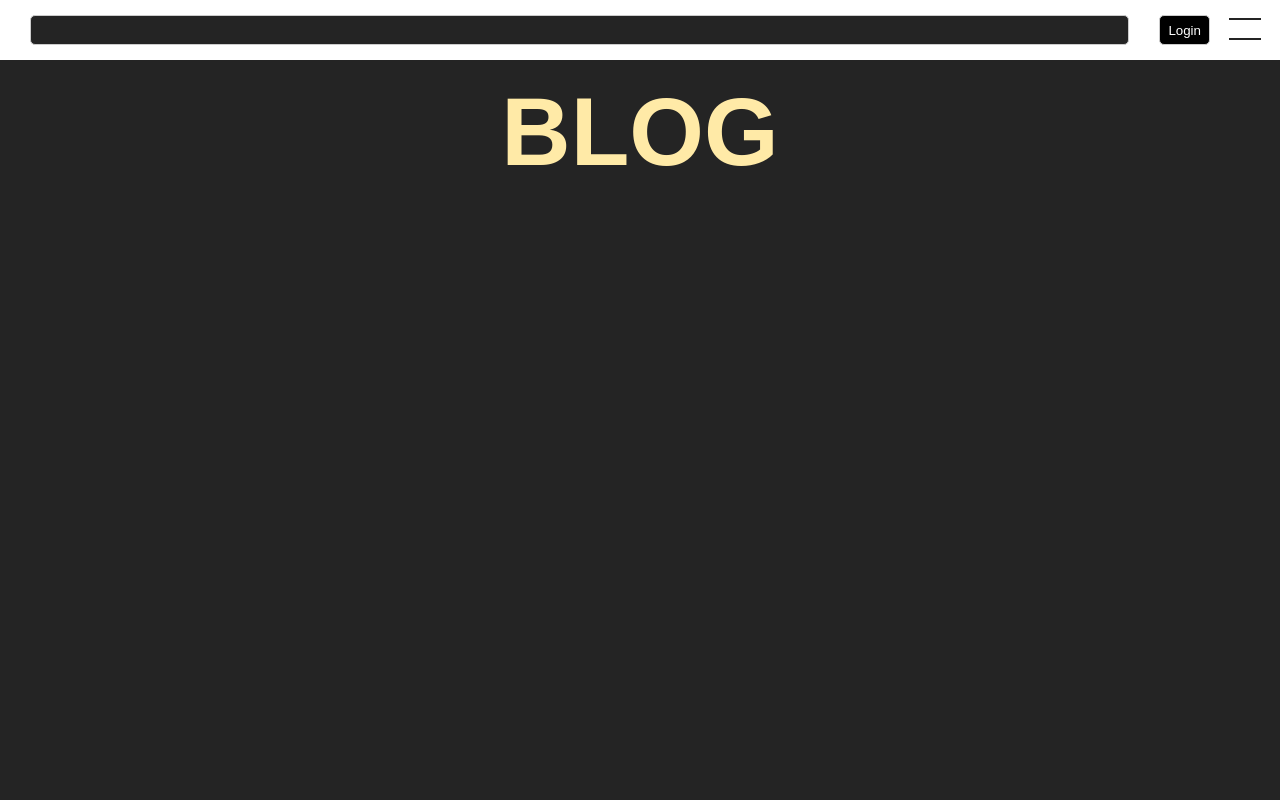
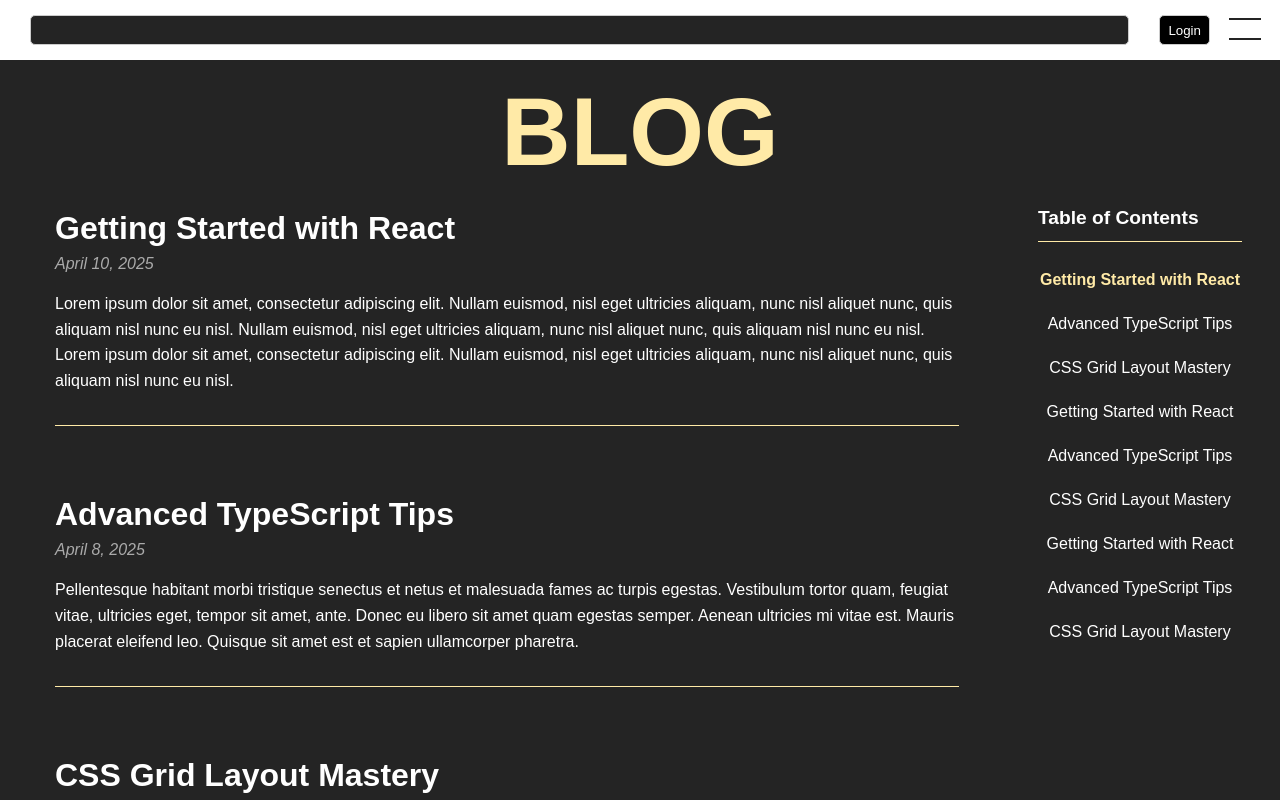
Before and after one commit to sudomonikers/atlas_of_us, a React (Vite) app in the folder ui/atlas-of-us-web-ui/: page /Blog in a window 1280 px wide. Built offline with nearby package versions, Linux system fonts and the light colour scheme; no server answers; a web font is replaced by a local one.

Commit message:
blogs looking good

```diff
--- a/ui/atlas-of-us-web-ui/src/pages/Blog/Blog.tsx
+++ b/ui/atlas-of-us-web-ui/src/pages/Blog/Blog.tsx
@@ -1,12 +1,150 @@
 import { NavBar } from "../../common-components/navbar/nav";
+import { useEffect, useRef, useState } from "react";
 import './blog.css';
 
+interface Blog {
+  id: string;
+  title: string;
+  date: string;
+  content: string;
+}
+
+// Sample blog data - replace with your actual data source
+const sampleBlogs: Blog[] = [
+  {
+    id: "blog-1",
+    title: "Getting Started with React",
+    date: "April 10, 2025",
+    content: "Lorem ipsum dolor sit amet, consectetur adipiscing elit. Nullam euismod, nisl eget ultricies aliquam, nunc nisl aliquet nunc, quis aliquam nisl nunc eu nisl. Nullam euismod, nisl eget ultricies aliquam, nunc nisl aliquet nunc, quis aliquam nisl nunc eu nisl. Lorem ipsum dolor sit amet, consectetur adipiscing elit. Nullam euismod, nisl eget ultricies aliquam, nunc nisl aliquet nunc, quis aliquam nisl nunc eu nisl."
+  },
+  {
+    id: "blog-2",
+    title: "Advanced TypeScript Tips",
+    date: "April 8, 2025",
+    content: "Pellentesque habitant morbi tristique senectus et netus et malesuada fames ac turpis egestas. Vestibulum tortor quam, feugiat vitae, ultricies eget, tempor sit amet, ante. Donec eu libero sit amet quam egestas semper. Aenean ultricies mi vitae est. Mauris placerat eleifend leo. Quisque sit amet est et sapien ullamcorper pharetra."
+  },
+  {
+    id: "blog-3",
+    title: "CSS Grid Layout Mastery",
+    date: "April 5, 2025",
+    content: "Sed ut perspiciatis unde omnis iste natus error sit voluptatem accusantium doloremque laudantium, totam rem aperiam, eaque ipsa quae ab illo inventore veritatis et quasi architecto beatae vitae dicta sunt explicabo. Nemo enim ipsam voluptatem quia voluptas sit aspernatur aut odit aut fugit, sed quia consequuntur magni dolores eos qui ratione voluptatem sequi nesciunt."
+  },
+  {
+    id: "blog-4",
+    title: "Getting Started with React",
+    date: "April 10, 2025",
+    content: "Lorem ipsum dolor sit amet, consectetur adipiscing elit. Nullam euismod, nisl eget ultricies aliquam, nunc nisl aliquet nunc, quis aliquam nisl nunc eu nisl. Nullam euismod, nisl eget ultricies aliquam, nunc nisl aliquet nunc, quis aliquam nisl nunc eu nisl. Lorem ipsum dolor sit amet, consectetur adipiscing elit. Nullam euismod, nisl eget ultricies aliquam, nunc nisl aliquet nunc, quis aliquam nisl nunc eu nisl."
+  },
+  {
+    id: "blog-5",
+    title: "Advanced TypeScript Tips",
+    date: "April 8, 2025",
+    content: "Pellentesque habitant morbi tristique senectus et netus et malesuada fames ac turpis egestas. Vestibulum tortor quam, feugiat vitae, ultricies eget, tempor sit amet, ante. Donec eu libero sit amet quam egestas semper. Aenean ultricies mi vitae est. Mauris placerat eleifend leo. Quisque sit amet est et sapien ullamcorper pharetra."
+  },
+  {
+    id: "blog-6",
+    title: "CSS Grid Layout Mastery",
+    date: "April 5, 2025",
+    content: "Sed ut perspiciatis unde omnis iste natus error sit voluptatem accusantium doloremque laudantium, totam rem aperiam, eaque ipsa quae ab illo inventore veritatis et quasi architecto beatae vitae dicta sunt explicabo. Nemo enim ipsam voluptatem quia voluptas sit aspernatur aut odit aut fugit, sed quia consequuntur magni dolores eos qui ratione voluptatem sequi nesciunt."
+  },
+  {
+    id: "blog-7",
+    title: "Getting Started with React",
+    date: "April 10, 2025",
+    content: "Lorem ipsum dolor sit amet, consectetur adipiscing elit. Nullam euismod, nisl eget ultricies aliquam, nunc nisl aliquet nunc, quis aliquam nisl nunc eu nisl. Nullam euismod, nisl eget ultricies aliquam, nunc nisl aliquet nunc, quis aliquam nisl nunc eu nisl. Lorem ipsum dolor sit amet, consectetur adipiscing elit. Nullam euismod, nisl eget ultricies aliquam, nunc nisl aliquet nunc, quis aliquam nisl nunc eu nisl."
+  },
+  {
+    id: "blog-8",
+    title: "Advanced TypeScript Tips",
+    date: "April 8, 2025",
+    content: "Pellentesque habitant morbi tristique senectus et netus et malesuada fames ac turpis egestas. Vestibulum tortor quam, feugiat vitae, ultricies eget, tempor sit amet, ante. Donec eu libero sit amet quam egestas semper. Aenean ultricies mi vitae est. Mauris placerat eleifend leo. Quisque sit amet est et sapien ullamcorper pharetra."
+  },
+  {
+    id: "blog-9",
+    title: "CSS Grid Layout Mastery",
+    date: "April 5, 2025",
+    content: "Sed ut perspiciatis unde omnis iste natus error sit voluptatem accusantium doloremque laudantium, totam rem aperiam, eaque ipsa quae ab illo inventore veritatis et quasi architecto beatae vitae dicta sunt explicabo. Nemo enim ipsam voluptatem quia voluptas sit aspernatur aut odit aut fugit, sed quia consequuntur magni dolores eos qui ratione voluptatem sequi nesciunt."
+  }
+];
+
 export function Blog() {
+  const [blogs, setBlogs] = useState<Blog[]>(sampleBlogs);
+  const [activeId, setActiveId] = useState<string>(sampleBlogs[0].id);
+  const observerRefs = useRef<IntersectionObserver[]>([]);
+
+  const scrollToBlog = (id: string) => {
+    const element = document.getElementById(id);
+    if (element) {
+      element.scrollIntoView({ behavior: 'smooth' });
+      setActiveId(id);
+    }
+  };
+
+  useEffect(() => {
+    observerRefs.current.forEach(observer => observer.disconnect());
+    observerRefs.current = [];
+
+    blogs.forEach(blog => {
+      const element = document.getElementById(blog.id);
+      if (!element) return;
+
+      const observer = new IntersectionObserver(
+        (entries) => {
+          entries.forEach(entry => {
+            if (entry.isIntersecting && entry.boundingClientRect.top <= window.innerHeight / 2) {
+              setActiveId(blog.id);
+            }
+          });
+        },
+        {
+          threshold: 0,
+          rootMargin: `-50% 0px -50% 0px`
+        }
+      );
+
+      observer.observe(element);
+      observerRefs.current.push(observer);
+    });
+
+    return () => {
+      observerRefs.current.forEach(observer => observer.disconnect());
+    };
+  }, [blogs]);
+
   return (
     <>
       <NavBar/>
       <div className="in-nav-container dark-background">
         <h1 className="blog-big-h1">BLOG</h1>
+        <div className="blog-container">
+          <div className="blogs">
+            {blogs.map(blog => (
+              <div key={blog.id} id={blog.id} className="blog-post">
+                <h2 className="blog-title">{blog.title}</h2>
+                <p className="blog-date">{blog.date}</p>
+                <div className="blog-content">
+                  {blog.content}
+                </div>
+              </div>
+            ))}
+          </div>
+          <div className="blog-navigator">
+            <div className="toc-container">
+              <h3 className="toc-heading">Table of Contents</h3>
+              <ul className="toc-list">
+                {blogs.map(blog => (
+                  <li
+                    key={blog.id}
+                    className={`toc-item ${activeId === blog.id ? 'active' : ''}`}
+                    onClick={() => scrollToBlog(blog.id)}
+                  >
+                    {blog.title}
+                  </li>
+                ))}
+              </ul>
+            </div>
+          </div>
+        </div>
       </div>
     </>
   );
--- a/ui/atlas-of-us-web-ui/src/pages/Blog/blog.css
+++ b/ui/atlas-of-us-web-ui/src/pages/Blog/blog.css
@@ -4,3 +4,99 @@
   font-size: 6rem;
   text-align: center;
 }
+
+.blog-container {
+  display: flex;
+  max-width: 1200px;
+  margin: 0 auto;
+  padding: 0 15px 15px 15px;
+  gap: 2rem;
+}
+
+/* Main blog content area - 80% width */
+.blogs {
+  flex: 0 0 80%;
+  padding-right: 2rem;
+}
+
+.blog-post {
+  margin-bottom: 4rem;
+  padding-bottom: 2rem;
+  border-bottom: 1px solid #ffeaa7;
+}
+
+.blog-title {
+  font-family: "Mochiy Pop One", sans-serif;
+  font-size: 2rem;
+  color: #fff;
+}
+
+.blog-date {
+  color: #aaa;
+  font-style: italic;
+  margin-bottom: 15px;
+}
+
+.blog-content {
+  line-height: 1.6;
+}
+
+/* Table of Contents - 20% width with sticky positioning */
+.blog-navigator {
+  flex: 0 0 20%;
+}
+
+.toc-container {
+  position: sticky;
+  top: 100px;
+  padding: 0 15px 15px 15px;
+}
+
+.toc-heading {
+  font-size: 1.2rem;
+  margin-bottom: 1rem;
+  padding-bottom: 0.5rem;
+  border-bottom: 1px solid #ffeaa7;
+}
+
+.toc-list {
+  list-style: none;
+  padding: 0;
+  margin: 0;
+}
+
+.toc-item {
+  padding: 10px 0;
+  cursor: pointer;
+  transition: color 0.2s ease;
+}
+
+.toc-item:last-child {
+  border-bottom: none;
+}
+
+.toc-item:hover {
+  color: #ffeaa7;
+}
+
+.toc-item.active {
+  color: #ffeaa7;
+  font-weight: bold;
+}
+
+/* Responsive adjustments */
+@media (max-width: 768px) {
+  .blog-container {
+    flex-direction: column;
+  }
+
+  .blogs, .blog-navigator {
+    flex: 0 0 100%;
+    padding-right: 0;
+  }
+
+  .toc-container {
+    position: static;
+    margin-bottom: 2rem;
+  }
+}
```
